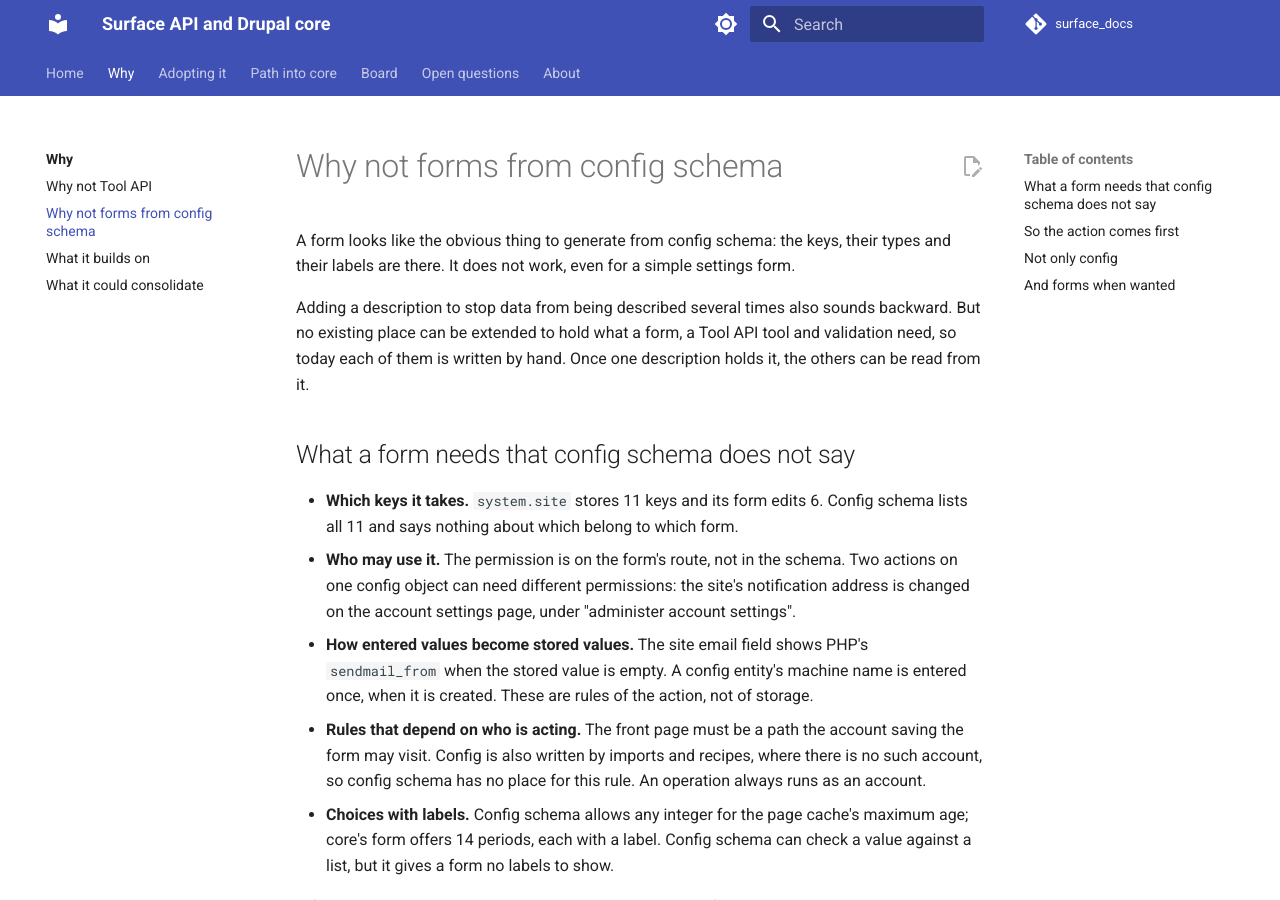
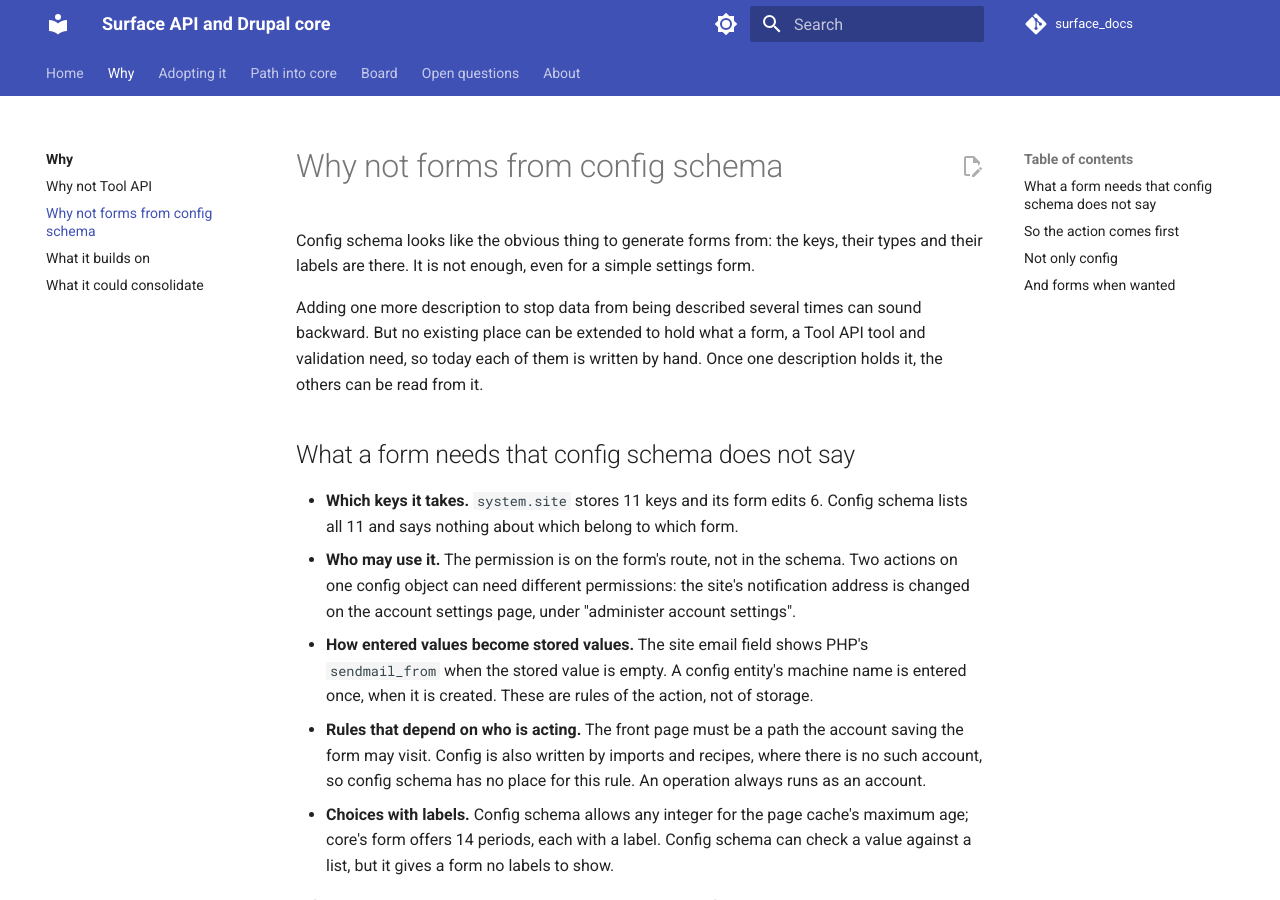
Before and after one commit to mlander/surface_docs, an MkDocs documentation site: the page built from docs/why/not-config-schema-forms.md, in a window 1280 px wide and 900 px high. Built offline with MkDocs 1.6.1 and Material for MkDocs 9.7.7, drawn with Linux system fonts in a browser that asks for light colours; comment, search, counter and statistics services are not loaded.

Commit message:
Why not forms from config schema: lead with config schema

```diff
--- a/docs/why/not-config-schema-forms.md
+++ b/docs/why/not-config-schema-forms.md
@@ -1,8 +1,8 @@
 # Why not forms from config schema
 
-A form looks like the obvious thing to generate from config schema: the keys, their types and their labels are there. It does not work, even for a simple settings form.
+Config schema looks like the obvious thing to generate forms from: the keys, their types and their labels are there. It is not enough, even for a simple settings form.
 
-Adding a description to stop data from being described several times also sounds backward. But no existing place can be extended to hold what a form, a Tool API tool and validation need, so today each of them is written by hand. Once one description holds it, the others can be read from it.
+Adding one more description to stop data from being described several times can sound backward. But no existing place can be extended to hold what a form, a Tool API tool and validation need, so today each of them is written by hand. Once one description holds it, the others can be read from it.
 
 ## What a form needs that config schema does not say
 
```
